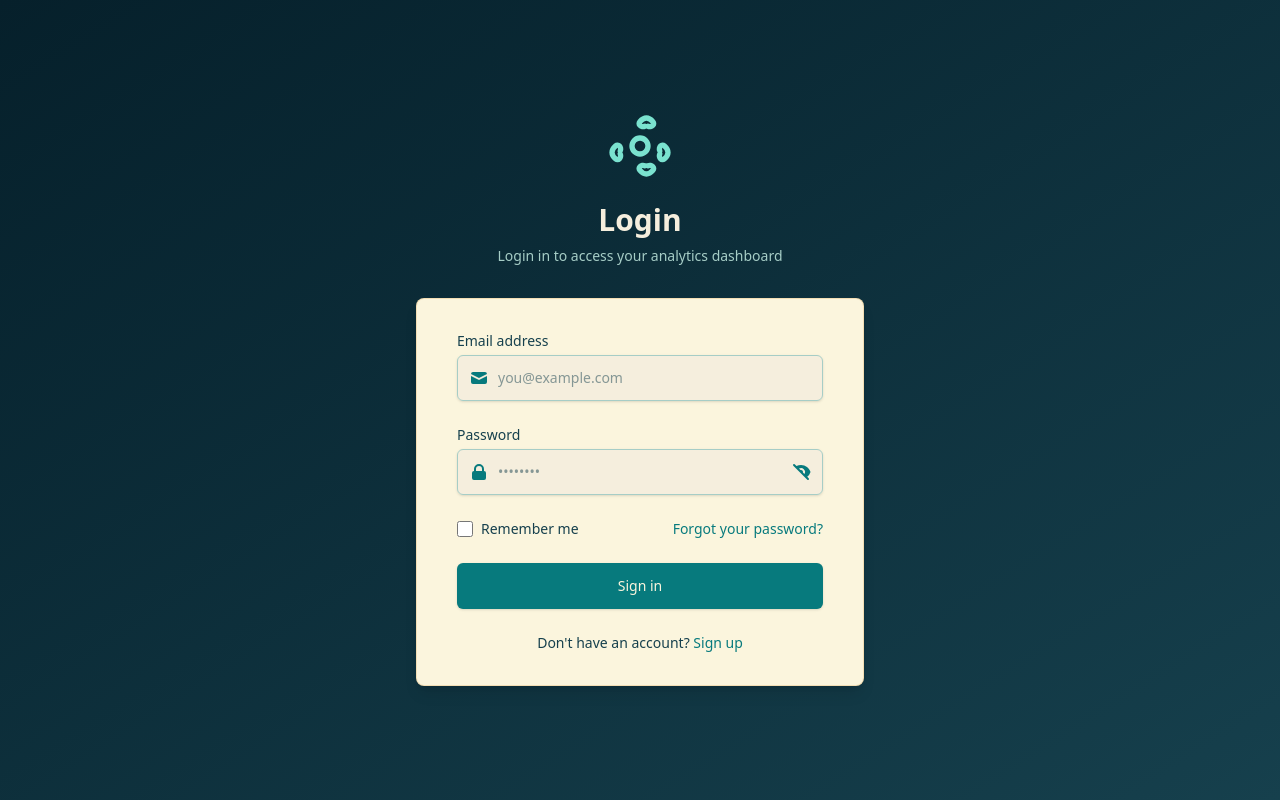
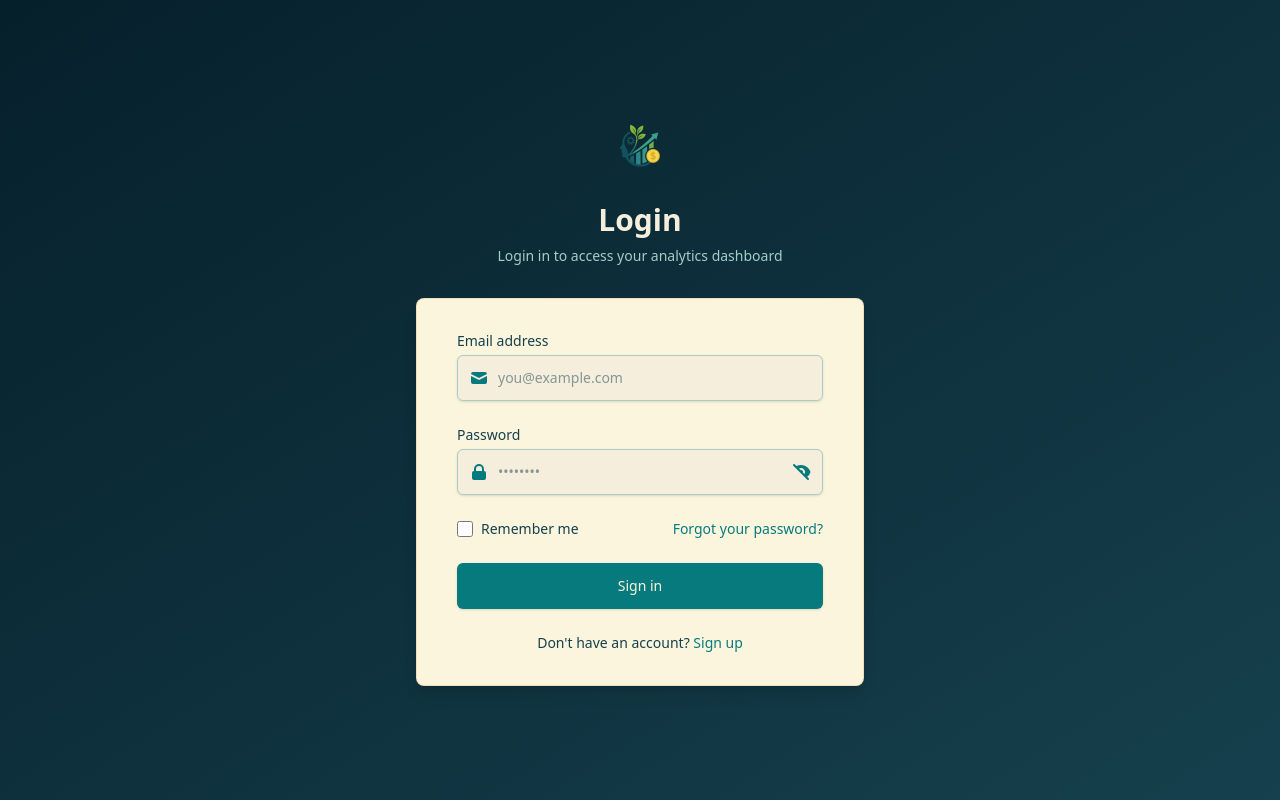
Before and after one commit to Aarohi1011/karamanishth, a Next.js app: page /login in a window 1280 px wide. Built offline with nearby package versions, Linux system fonts and the light colour scheme.

Commit message:
login page done

```diff
--- a/src/app/login/page.js
+++ b/src/app/login/page.js
@@ -2,6 +2,8 @@
 import React, { useState } from 'react';
 import Head from 'next/head';
 import { useRouter } from 'next/navigation';
+import Image from 'next/image';
+
 const Login = () => {
   const [email, setEmail] = useState('');
   const [password, setPassword] = useState('');
@@ -63,13 +65,15 @@ const Login = () => {
 
       <div className="sm:mx-auto sm:w-full sm:max-w-md">
         <div className="flex justify-center">
-          <svg className="w-16 h-16 text-[#7AE2CF]" viewBox="0 0 24 24" fill="none" xmlns="http://www.w3.org/2000/svg">
-            <path d="M12 15C13.6569 15 15 13.6569 15 12C15 10.3431 13.6569 9 12 9C10.3431 9 9 10.3431 9 12C9 13.6569 10.3431 15 12 15Z" stroke="currentColor" strokeWidth="2" strokeLinecap="round" strokeLinejoin="round"/>
-            <path d="M19.4 15C19.2669 15.3016 19.227 15.6363 19.2849 15.9606C19.3428 16.2849 19.4962 16.5844 19.725 16.8199C20.1075 17.2099 20.6988 17.2305 21.1054 16.8687C21.8741 16.1969 22.5 15.3401 22.5 14.3947C22.5 13.4494 21.8741 12.5926 21.1054 11.9208C20.6988 11.559 20.1075 11.5796 19.725 11.9696C19.4962 12.2051 19.3428 12.5046 19.2849 12.8289C19.227 13.1532 19.2669 13.4879 19.4 13.7895" stroke="currentColor" strokeWidth="2" strokeLinecap="round" strokeLinejoin="round"/>
-            <path d="M4.6 15C4.73314 15.3016 4.77301 15.6363 4.71511 15.9606C4.65721 16.2849 4.50381 16.5844 4.275 16.8199C3.89254 17.2099 3.30122 17.2305 2.89459 16.8687C2.12589 16.1969 1.5 15.3401 1.5 14.3947C1.5 13.4494 2.12589 12.5926 2.89459 11.9208C3.30122 11.559 3.89254 11.5796 4.275 11.9696C4.50381 12.2051 4.65721 12.5046 4.71511 12.8289C4.77301 13.1532 4.73314 13.4879 4.6 13.7895" stroke="currentColor" strokeWidth="2" strokeLinecap="round" strokeLinejoin="round"/>
-            <path d="M15 4.6C15.3016 4.73314 15.6363 4.77301 15.9606 4.71511C16.2849 4.65721 16.5844 4.50381 16.8199 4.275C17.2099 3.89254 17.2305 3.30122 16.8687 2.89459C16.1969 2.12589 15.3401 1.5 14.3947 1.5C13.4494 1.5 12.5926 2.12589 11.9208 2.89459C11.559 3.30122 11.5796 3.89254 11.9696 4.275C12.2051 4.50381 12.5046 4.65721 12.8289 4.71511C13.1532 4.77301 13.4879 4.73314 13.7895 4.6" stroke="currentColor" strokeWidth="2" strokeLinecap="round" strokeLinejoin="round"/>
-            <path d="M15 19.4C15.3016 19.2669 15.6363 19.227 15.9606 19.2849C16.2849 19.3428 16.5844 19.4962 16.8199 19.725C17.2099 20.1075 17.2305 20.6988 16.8687 21.1054C16.1969 21.8741 15.3401 22.5 14.3947 22.5C13.4494 22.5 12.5926 21.8741 11.9208 21.1054C11.559 20.6988 11.5796 20.1075 11.9696 19.725C12.2051 19.4962 12.5046 19.3428 12.8289 19.2849C13.1532 19.227 13.4879 19.2669 13.7895 19.4" stroke="currentColor" strokeWidth="2" strokeLinecap="round" strokeLinejoin="round"/>
-          </svg>
+          {/* Replaced the SVG with your logo */}
+          <div className="w-16 h-16 relative">
+            <Image
+              src="/favicon-196.png"
+              alt="Company Logo"
+              fill
+              className="object-contain"
+            />
+          </div>
         </div>
         <h2 className="mt-6 text-center text-3xl font-extrabold text-[#F5EEDD]">
           Login
@@ -173,8 +177,8 @@ const Login = () => {
               >
                 {isLoading ? (
                   <>
-                    <svg className="animate-spin -ml-1 mr-3 h-5 w-5 text-white" xmlns="http://www.w3.org/2000/svg" fill="none" viewBox="0 0 24 24">
-                      <circle className="opacity-25" cx="12" cy="12" r="10" stroke="currentColor" strokeWidth="4"></circle>
+                    <svg className="animate-spin -ml-1 mr-3 h-5 w-5 text-white" xmlns="http://www.w3.org/2000/svg" fill="none" viewBox="0 极速4">
+                      <circle className="opacity-25" cx="12" cy="12" r="极速0" stroke="currentColor" strokeWidth="4"></circle>
                       <path className="opacity-75" fill="currentColor" d="M4 12a8 8 0 018-8V0C5.373 0 0 5.373 0 12h4zm2 5.291A7.962 7.962 0 014 12H0c0 3.042 1.135 5.824 3 7.938l3-2.647z"></path>
                     </svg>
                     Signing in...
```
